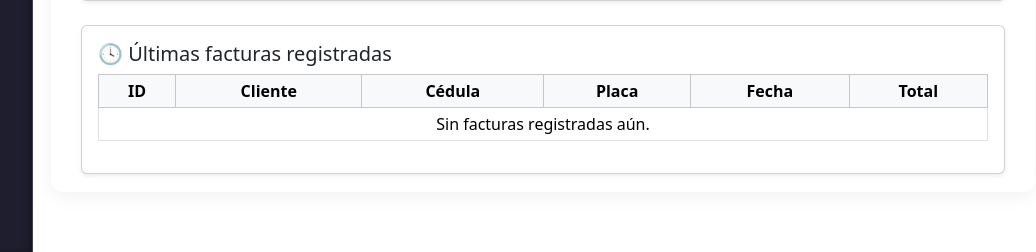
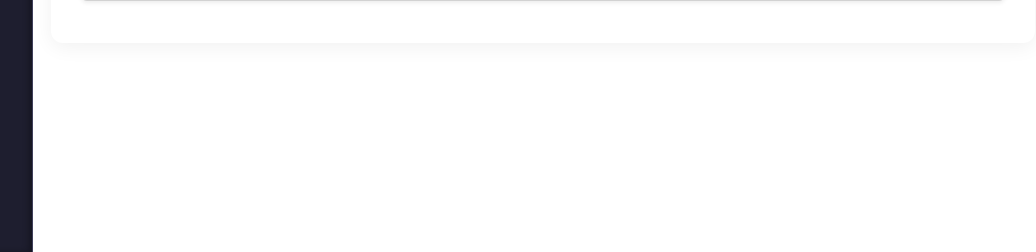
Before and after one commit to Xulian7/metro_project, a Django app: page /terminal/pagos/ in a window 1280 px wide. Shown: the part 640-892 px from the top of the page, without its empty margins (227-1263 px from the left). Run offline with Django 5.2, Linux system fonts and the light colour scheme; data that the repository does not hold is empty; some libraries are stand-ins or nearby versions.

Commit message:
App Clientes

```diff
--- a/terminal_pagos/templates/terminal_pagos/terminal.html
+++ b/terminal_pagos/templates/terminal_pagos/terminal.html
@@ -78,38 +78,6 @@
         </div>
     </div>
 
-    <!-- LISTADO DE FACTURAS RECIENTES -->
-    <div class="card shadow-sm">
-        <div class="card-body">
-            <h5>🕓 Últimas facturas registradas</h5>
-            <table class="table table-sm table-bordered text-center mt-2">
-                <thead class="table-light">
-                    <tr>
-                        <th>ID</th>
-                        <th>Cliente</th>
-                        <th>Cédula</th>
-                        <th>Placa</th>
-                        <th>Fecha</th>
-                        <th>Total</th>
-                    </tr>
-                </thead>
-                <tbody>
-                    {% for factura in facturas %}
-                        <tr>
-                            <td>{{ factura.id }}</td>
-                            <td>{{ factura.cliente }}</td>
-                            <td>{{ factura.cedula }}</td>
-                            <td>{{ factura.placa }}</td>
-                            <td>{{ factura.fecha_creacion|date:"d/m/Y H:i" }}</td>
-                            <td>${{ factura.total|default:"0" }}</td>
-                        </tr>
-                    {% empty %}
-                        <tr><td colspan="6">Sin facturas registradas aún.</td></tr>
-                    {% endfor %}
-                </tbody>
-            </table>
-        </div>
-    </div>
 </div>
 
 <!-- JS: Dinámica de agregar filas -->
```
